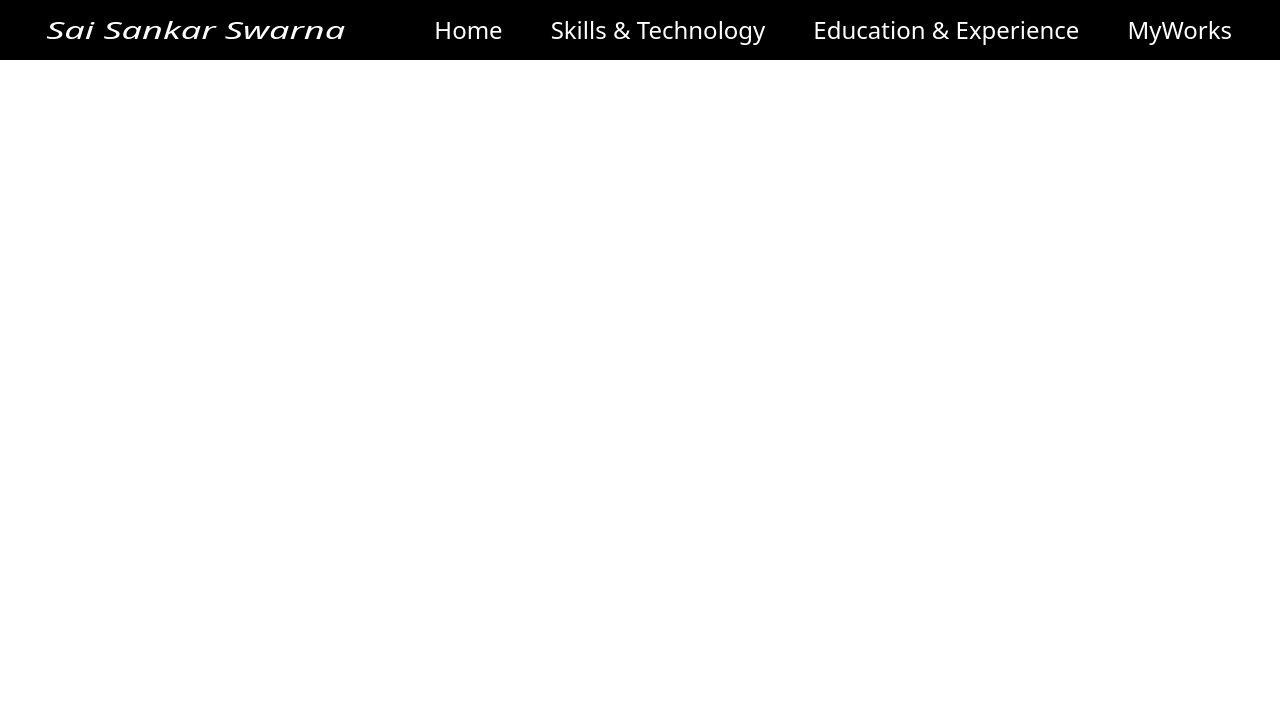
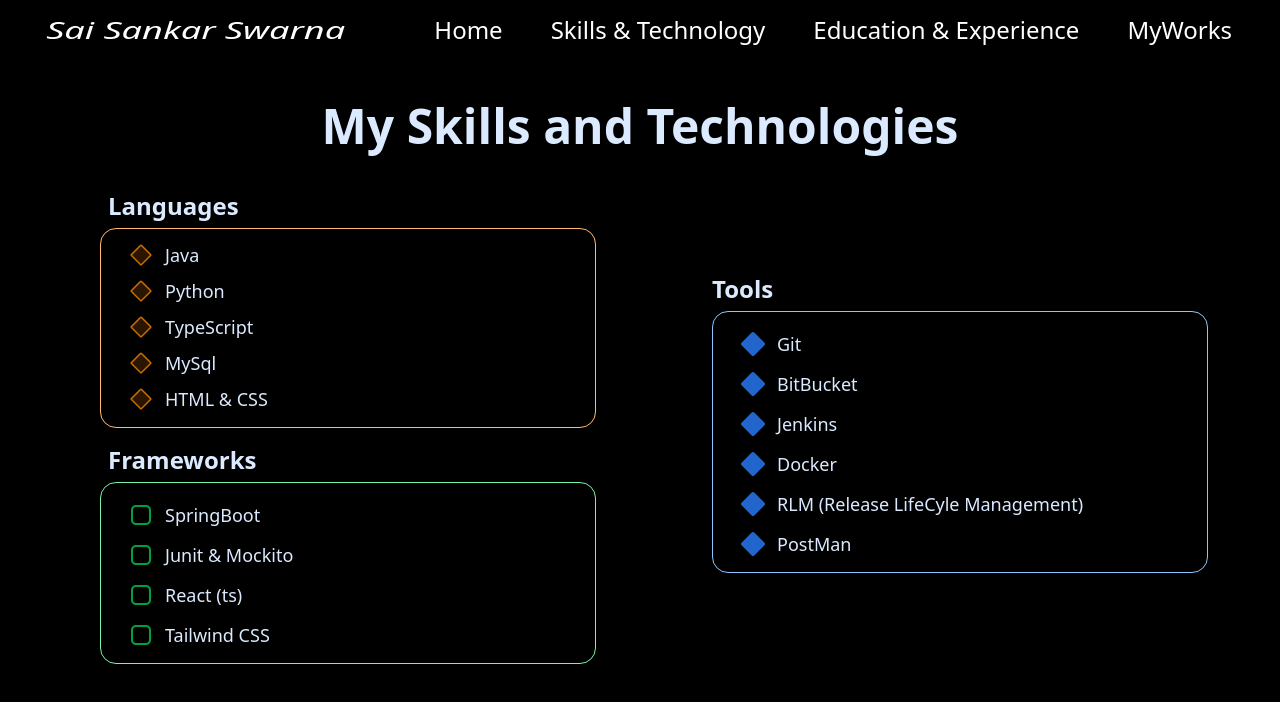
Before and after one commit to Swarna7414/WebPortfolio, a React (Vite) app: page /Myworks in a window 1280 px wide. Shown: the top 702 px of the page. Built offline with nearby package versions, Linux system fonts and the light colour scheme.

Commit message:
Added Educational content

```diff
--- a/src/Routw/MyWorks.tsx
+++ b/src/Routw/MyWorks.tsx
@@ -1,10 +1,123 @@
-import React from "react";
+import React, { useState } from "react";
+import { FrameWorks, languages, Tools } from "../Interfaces";
 
-const MyWorks:React.FC=()=>{
-    return(
-        <div>
-            <h1>Pora Puka</h1>
+const MyWorks: React.FC = () => {
+  const [hoveredIndex, setHoveredIndex] = useState<number | null>(null);
+  const [hoveredFrameworkIndex, setHoveredFrameworkIndex] = useState<number | null>(null);
+  const [hoveredToolsIndex, setHoveredToolsIndex] = useState<number | null>(null);
+
+  const renderItem = (item: (typeof languages)[number], index: number) => {
+    const isHovered = hoveredIndex === index;
+    const Icon = isHovered ? item.hovericon : item.defaulticon;
+
+    return (
+      <div
+        key={index}
+        className="flex flex-row mb-2 mt-1.5 cursor-pointer items-center"
+        onMouseEnter={() => setHoveredIndex(index)}
+        onMouseLeave={() => setHoveredIndex(null)}
+        onTouchStart={() => setHoveredIndex(index)}
+        onTouchEnd={() => setHoveredIndex(null)}
+      >
+        <div
+          className={`transition-all duration-700 ease-in-out transform ${
+            isHovered ? "opacity-100 scale-110" : "opacity-80 scale-100"
+          }`}
+        >
+          <Icon className="text-orange-400 mr-3 text-xl md:text-2xl" />
         </div>
+        <h1 className="text-base md:text-lg transition-all duration-700 ease-in-out">
+          {item.language}
+        </h1>
+      </div>
     );
-}
+  };
+
+  const RenderFramework = (item: (typeof FrameWorks)[number], index: number) => {
+    const isHovered = hoveredFrameworkIndex === index;
+    const Icon = isHovered ? item.hovericon : item.defaulticon;
+
+    return (
+      <div
+        key={index}
+        className="flex flex-row mb-2 mt-3 cursor-pointer items-center"
+        onMouseEnter={() => setHoveredFrameworkIndex(index)}
+        onMouseLeave={() => setHoveredFrameworkIndex(null)}
+        onTouchStart={() => setHoveredFrameworkIndex(index)}
+        onTouchEnd={() => setHoveredFrameworkIndex(null)}
+      >
+        <div
+          className={`transition-all duration-700 ease-in-out transform ${
+            isHovered ? "opacity-100 scale-110" : "opacity-80 scale-100"
+          }`}
+        >
+          <Icon className="text-green-500 mr-3 text-xl md:text-2xl" />
+        </div>
+        <h1 className="text-base md:text-lg transition-all duration-700 ease-in-out">
+          {item.language}
+        </h1>
+      </div>
+    );
+  };
+
+  const RenderTools = (item: (typeof FrameWorks)[number], index: number) => {
+    const isHovered = hoveredToolsIndex === index;
+    const Icon = isHovered ? item.hovericon : item.defaulticon;
+
+    return (
+      <div
+        key={index}
+        className="flex flex-row mb-2 mt-3 cursor-pointer items-center"
+        onMouseEnter={() => setHoveredToolsIndex(index)}
+        onMouseLeave={() => setHoveredToolsIndex(null)}
+        onTouchStart={() => setHoveredToolsIndex(index)}
+        onTouchEnd={() => setHoveredToolsIndex(null)}
+      >
+        <div
+          className={`transition-all duration-700 ease-in-out transform ${
+            isHovered ? "opacity-100 scale-110" : "opacity-80 scale-100"
+          }`}
+        >
+          <Icon className="text-blue-500 mr-3 text-xl md:text-2xl" />
+        </div>
+        <h1 className="text-base md:text-lg transition-all duration-700 ease-in-out">
+          {item.language}
+        </h1>
+      </div>
+    );
+  };
+
+  return (
+    <section className="bg-black min-h-screen text-blue-100 px-4 py-6 md:px-4 md:py-10">
+      <div className="flex justify-center items-center mt-8 md:mt-12">
+        <h1 className="text-2xl md:text-5xl font-bold text-center mt-2 md:mt-3.5 hover:text-blue-300 transition duration-300 cursor-pointer">
+          My Skills and Technologies
+        </h1>
+      </div>
+      <div className="flex flex-col md:flex-row gap-8 md:gap-16 py-6 md:py-8 px-4 md:px-16 max-w-7xl mx-auto">
+        {/* Left Column: Languages and Frameworks */}
+        <div className="flex-1 flex flex-col px-3 md:px-5 pt-2">
+          <h1 className="font-semibold text-xl md:text-2xl ml-2">Languages</h1>
+          <div className="mt-1.5 border border-orange-300 w-full rounded-2xl py-1.5 px-4 md:px-7 shadow-lg hover:border-0 hover:shadow-orange-500/30 hover:border-orange-500">
+            {languages.map((item, index) => renderItem(item, index))}
+          </div>
+
+          <h1 className="mt-4 font-semibold text-xl md:text-2xl ml-2">Frameworks</h1>
+          <div className="mt-1.5 border border-green-300 w-full rounded-2xl py-1.5 px-4 md:px-7 shadow-lg hover:shadow-green-500/30 hover:border-0 hover:border-green-500">
+            {FrameWorks.map((item, index) => RenderFramework(item, index))}
+          </div>
+        </div>
+
+        {/* Right Column: Tools */}
+        <div className="flex-1 flex flex-col px-3 md:px-3 md:justify-center">
+          <h1 className="mt-4 md:mt-0 font-semibold text-xl md:text-2xl ml-2 md:ml-5">Tools</h1>
+          <div className="mt-1.5 border border-blue-300 w-full rounded-2xl py-1.5 px-4 md:px-7 ml-0 md:ml-5 shadow-lg hover:shadow-blue-500/30 hover:border-0">
+            {Tools.map((item, index) => RenderTools(item, index))}
+          </div>
+        </div>
+      </div>
+    </section>
+  );
+};
+
 export default MyWorks;
--- a/src/Routw/SandT.tsx
+++ b/src/Routw/SandT.tsx
@@ -1,46 +1,39 @@
 import React, { useState } from "react";
-import { Certifications, FrameWorks, languages, Tools } from "../Interfaces";
+import { FrameWorks, languages, Tools } from "../Interfaces";
 
+const SandT: React.FC = () => {
+  const [hoveredIndex, setHoveredIndex] = useState<number | null>(null);
+  const [hoveredFrameworkIndex, setHoveredFrameworkIndex] = useState<number | null>(null);
+  const [hoveredToolsIndex, setHoveredToolsIndex] = useState<number | null>(null);
 
-const SandT:React.FC=()=>{
-  const [hoveredindex,sethoveredindex]=useState<number | null>(null);
-  const [hoveredFrameworkIndex, setHoveredFrameworkIndex] = useState<number | null>(null);
-  const [hoveredtoolsindex,sethoveredtoolsindex]=useState<number | null>(null);
-
-  const renderitem = (
-    item: (typeof languages)[number],
-    index: number
-  ) => {
-    const isHovered = hoveredindex === index;
+  const renderItem = (item: (typeof languages)[number], index: number) => {
+    const isHovered = hoveredIndex === index;
     const Icon = isHovered ? item.hovericon : item.defaulticon;
 
     return (
       <div
         key={index}
         className="flex flex-row mb-2 mt-1.5 cursor-pointer items-center"
-        onMouseEnter={() => sethoveredindex(index)}
-        onMouseLeave={() => sethoveredindex(null)}
+        onMouseEnter={() => setHoveredIndex(index)}
+        onMouseLeave={() => setHoveredIndex(null)}
+        onTouchStart={() => setHoveredIndex(index)}
+        onTouchEnd={() => setHoveredIndex(null)}
       >
         <div
           className={`transition-all duration-700 ease-in-out transform ${
             isHovered ? "opacity-100 scale-110" : "opacity-80 scale-100"
           }`}
         >
-          <Icon className="text-orange-400 mr-3" />
+          <Icon className="text-orange-400 mr-3 text-xl md:text-2xl" />
         </div>
-
-        <h1 className="text-lg transition-all duration-700 ease-in-out">
+        <h1 className="text-base md:text-lg transition-all duration-700 ease-in-out">
           {item.language}
         </h1>
       </div>
     );
   };
 
-
-  const RenderFramework = (
-    item: (typeof FrameWorks)[number],
-    index: number
-  ) => {
+  const RenderFramework = (item: (typeof FrameWorks)[number], index: number) => {
     const isHovered = hoveredFrameworkIndex === index;
     const Icon = isHovered ? item.hovericon : item.defaulticon;
 
@@ -50,97 +43,81 @@ const SandT:React.FC=()=>{
         className="flex flex-row mb-2 mt-3 cursor-pointer items-center"
         onMouseEnter={() => setHoveredFrameworkIndex(index)}
         onMouseLeave={() => setHoveredFrameworkIndex(null)}
+        onTouchStart={() => setHoveredFrameworkIndex(index)}
+        onTouchEnd={() => setHoveredFrameworkIndex(null)}
       >
         <div
           className={`transition-all duration-700 ease-in-out transform ${
             isHovered ? "opacity-100 scale-110" : "opacity-80 scale-100"
           }`}
         >
-          <Icon className="text-blue-500 mr-3" />
+          <Icon className="text-green-500 mr-3 text-xl md:text-2xl" />
         </div>
-
-        <h1 className="text-lg transition-all duration-700 ease-in-out">
+        <h1 className="text-base md:text-lg transition-all duration-700 ease-in-out">
           {item.language}
         </h1>
       </div>
     );
   };
 
-  const RenderTools = (
-    item: (typeof FrameWorks)[number],
-    index: number
-  ) => {
-    const isHovered = hoveredtoolsindex === index;
+  const RenderTools = (item: (typeof FrameWorks)[number], index: number) => {
+    const isHovered = hoveredToolsIndex === index;
     const Icon = isHovered ? item.hovericon : item.defaulticon;
 
     return (
       <div
         key={index}
         className="flex flex-row mb-2 mt-3 cursor-pointer items-center"
-        onMouseEnter={() => sethoveredtoolsindex(index)}
-        onMouseLeave={() => sethoveredtoolsindex(null)}
+        onMouseEnter={() => setHoveredToolsIndex(index)}
+        onMouseLeave={() => setHoveredToolsIndex(null)}
+        onTouchStart={() => setHoveredToolsIndex(index)}
+        onTouchEnd={() => setHoveredToolsIndex(null)}
       >
         <div
           className={`transition-all duration-700 ease-in-out transform ${
             isHovered ? "opacity-100 scale-110" : "opacity-80 scale-100"
           }`}
         >
-          <Icon className="text-blue-500 mr-3" />
+          <Icon className="text-blue-500 mr-3 text-xl md:text-2xl" />
         </div>
-
-        <h1 className="text-lg transition-all duration-700 ease-in-out">
+        <h1 className="text-base md:text-lg transition-all duration-700 ease-in-out">
           {item.language}
         </h1>
       </div>
     );
   };
 
-
-  return(
-    <section className="bg-black min-h-screen text-blue-100 px-4 py-10">
-      <div className="flex justify-center items-center mt-12">
-        <h1 className="text-3xl md:text-5xl font-bold text-center mt-3.5 hover:text-blue-300 duration-350 cursor-pointer">
-          My SKills and Technologies
+  return (
+    <section className="bg-black min-h-screen text-blue-100 px-4 py-6 md:px-4 md:py-10">
+      <div className="flex justify-center items-center mt-8 md:mt-12">
+        <h1 className="text-2xl md:text-5xl font-bold text-center mt-2 md:mt-3.5 hover:text-blue-300 transition duration-300 cursor-pointer">
+          My Skills and Technologies
         </h1>
       </div>
-      <div className="flex flex-row gap-25 py-8 px-25">
-        {/**Languages */}
-        <div className="border-2 border-dashed border-green-100 h-122 w-150 flex flex-col px-5 pt-2.5">
-          <h1 className="font-semibold text-2xl mt-2 ml-2">Languages</h1>
-          <div className="mt-1.5 border-1 w-full h-50 rounded-2xl py-1.5 px-7">
-            {languages.map((item,index)=> renderitem(item,index))}
+      <div className="flex flex-col md:flex-row gap-8 md:gap-16 py-6 md:py-8 px-4 md:px-16 max-w-7xl mx-auto">
+        {/* Left Column: Languages and Frameworks */}
+        <div className="flex-1 flex flex-col px-3 md:px-5 pt-2">
+          <h1 className="font-semibold text-xl md:text-2xl ml-2">Languages</h1>
+          <div className="mt-1.5 border border-orange-300 w-full rounded-2xl py-1.5 px-4 md:px-7 shadow-lg hover:border-0 hover:shadow-orange-500/30 hover:border-orange-500">
+            {languages.map((item, index) => renderItem(item, index))}
           </div>
 
-          {/**FrameWorks */}
-          <h1 className="mt-2 font-semibold text-2xl ml-52">FrameWorks</h1>
-          <div className="mt-1.5 border-1 w-89 h-50 rounded-2xl py-1.5 px-7 ml-50.5">
-            {FrameWorks.map((item,index)=>RenderFramework(item,index))}
+          <h1 className="mt-4 font-semibold text-xl md:text-2xl ml-2">Frameworks</h1>
+          <div className="mt-1.5 border border-green-300 w-full rounded-2xl py-1.5 px-4 md:px-7 shadow-lg hover:shadow-green-500/30 hover:border-0 hover:border-green-500">
+            {FrameWorks.map((item, index) => RenderFramework(item, index))}
           </div>
         </div>
 
-        {/** Tools */}
-        <div className="border-2 border-dashed border-green-100 h-122 w-150 px-3">
-          <h1 className="mt-2 font-semibold text-2xl ml-5">Tools</h1>
-            <div className="mt-1.5 border-1 w-89 h-50 rounded-2xl py-1.5 px-7 ml-5 overflow-y-auto custom-scroll">
-              {Tools.map((item,index)=>RenderTools(item,index))}
-            </div>
-
-          <h1 className="font-semibold text-2xl mt-2 ml-5">Certifications</h1>
-          <div className="mt-1.5 border-1 w-full h-48 rounded-2xl py-1.5 px-7 ml-5">
-            <div className="flex flex-col  items-start justify-between gap-6">
-              <h1 className="mt-1">Programming Fundamentals</h1>
-              <h1>Java Programming</h1>
-              <h1>Building Microservices with Springboot</h1>
-              <h1>Mathematics for Machine Learning</h1>
-            </div>
+        {/* Right Column: Tools */}
+        <div className="flex-1 flex flex-col px-3 md:px-3 md:justify-center">
+          <h1 className="mt-4 md:mt-0 font-semibold text-xl md:text-2xl ml-2 md:ml-5">Tools</h1>
+          <div className="mt-1.5 border border-blue-300 w-full rounded-2xl py-1.5 px-4 md:px-7 ml-0 md:ml-5 shadow-lg hover:shadow-blue-500/30 hover:border-0">
+            {Tools.map((item, index) => RenderTools(item, index))}
           </div>
-
         </div>
-
-
       </div>
     </section>
   );
-}
+};
 
 export default SandT;
```
Also changed, not shown: src/Interfaces.tsx (+5 -4 lines).
